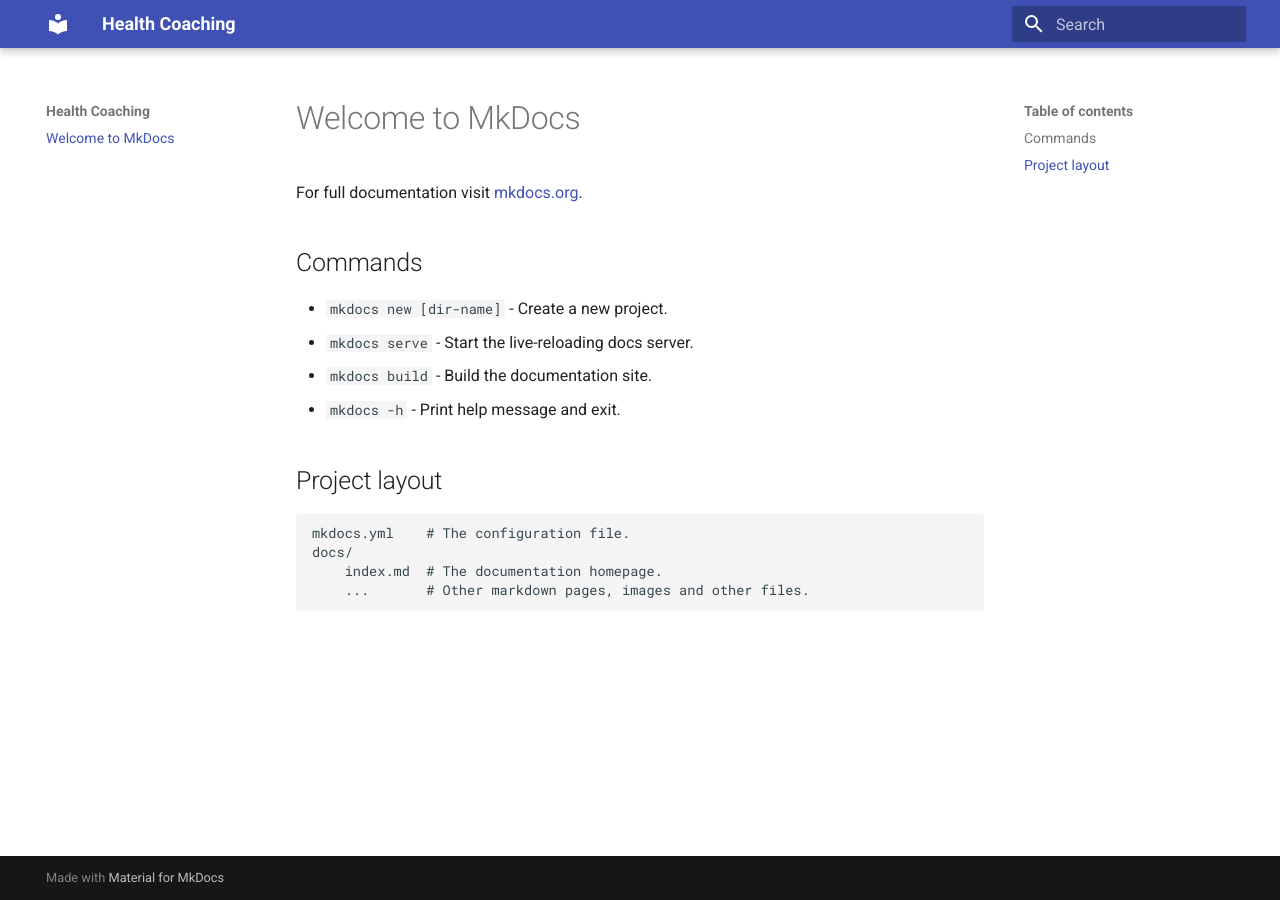
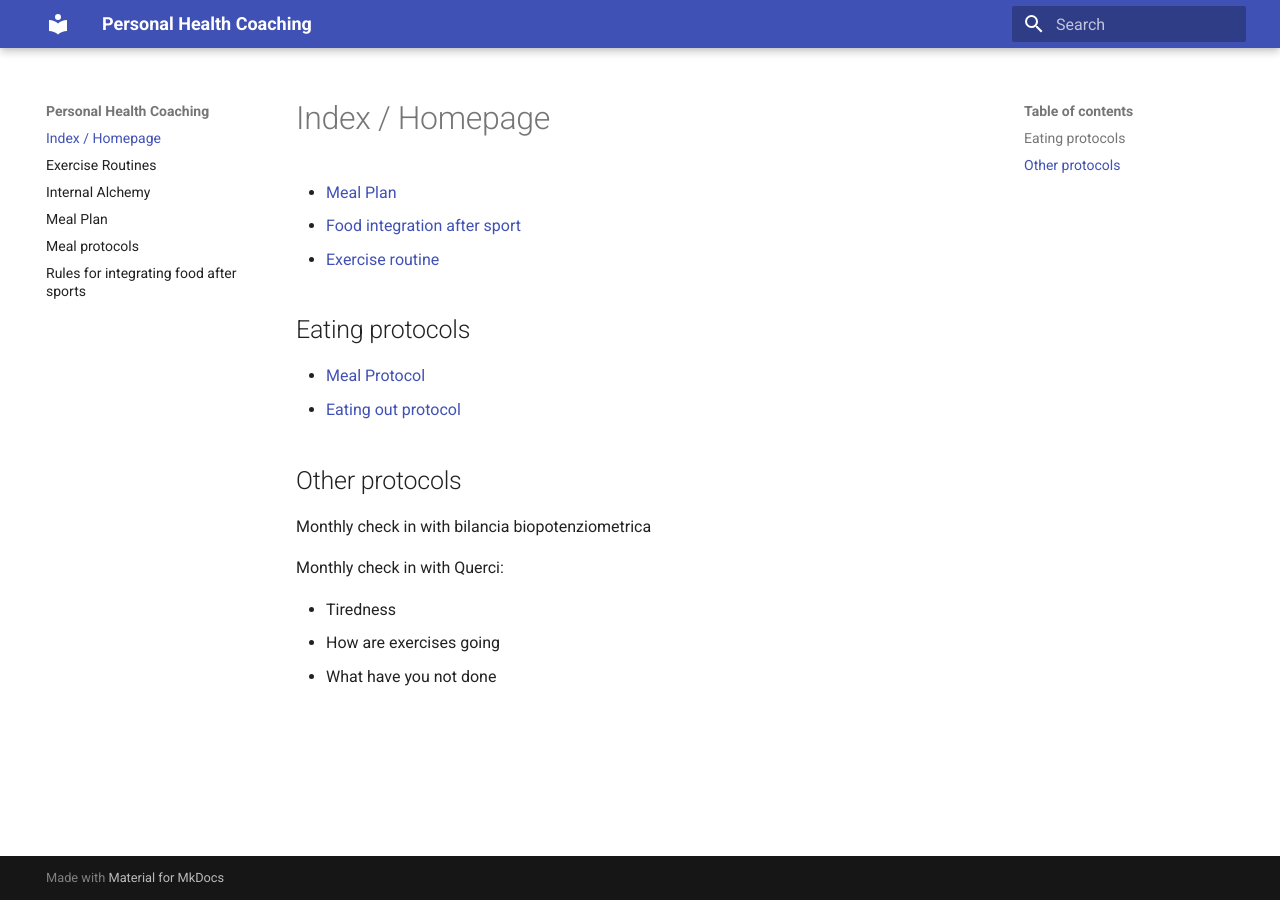
Before and after one commit to dogezen/personal-health-coaching, an MkDocs documentation site: the page built from docs/index.md, in a window 1280 px wide. Built offline with MkDocs 1.6.1 and Material for MkDocs 9.7.7, drawn with Linux system fonts in a browser that asks for light colours.

Commit message:
Added initial content

```diff
--- a/docs/index.md
+++ b/docs/index.md
@@ -1,17 +1,20 @@
-# Welcome to MkDocs
+# Index / Homepage
 
-For full documentation visit [mkdocs.org](https://www.mkdocs.org).
+- [Meal Plan](meal-plan.md)
+- [Food integration after sport](sport-integration-rules.md)
+- [Exercise routine](exercise-routine.md)
 
-## Commands
+## Eating protocols
 
-* `mkdocs new [dir-name]` - Create a new project.
-* `mkdocs serve` - Start the live-reloading docs server.
-* `mkdocs build` - Build the documentation site.
-* `mkdocs -h` - Print help message and exit.
+- [Meal Protocol](meal-protocol.md#general-meal-protocol)
+- [Eating out protocol](meal-protocol.md#eating-out)
 
-## Project layout
+## Other protocols
 
-    mkdocs.yml    # The configuration file.
-    docs/
-        index.md  # The documentation homepage.
-        ...       # Other markdown pages, images and other files.
+Monthly check in with bilancia biopotenziometrica
+
+Monthly check in with Querci:
+
+- Tiredness
+- How are exercises going
+- What have you not done
--- a/mkdocs.yml
+++ b/mkdocs.yml
@@ -1,3 +1,5 @@
-site_name: Health Coaching
+site_name: Personal Health Coaching
 theme:
   name: material
+markdown_extensions:
+  - tables
```
Also changed, not shown: docs/exercise-routine.md (added, +48 -0 lines), docs/internal-alchemy.md (added, +44 -0 lines), docs/meal-plan.md (added, +71 -0 lines), docs/meal-protocol.md (added, +17 -0 lines), docs/sport-integration-rules.md (added, +10 -0 lines).
